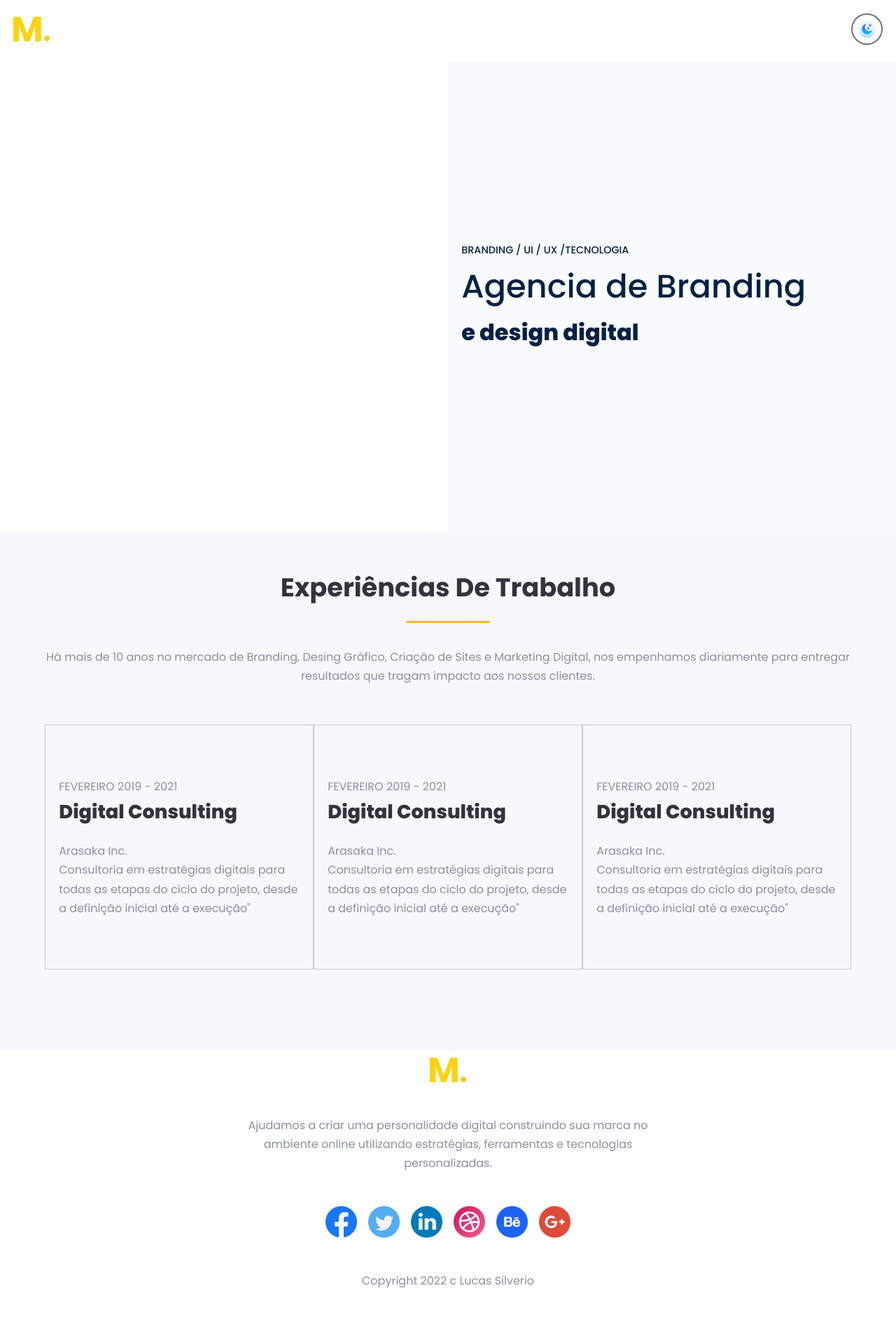
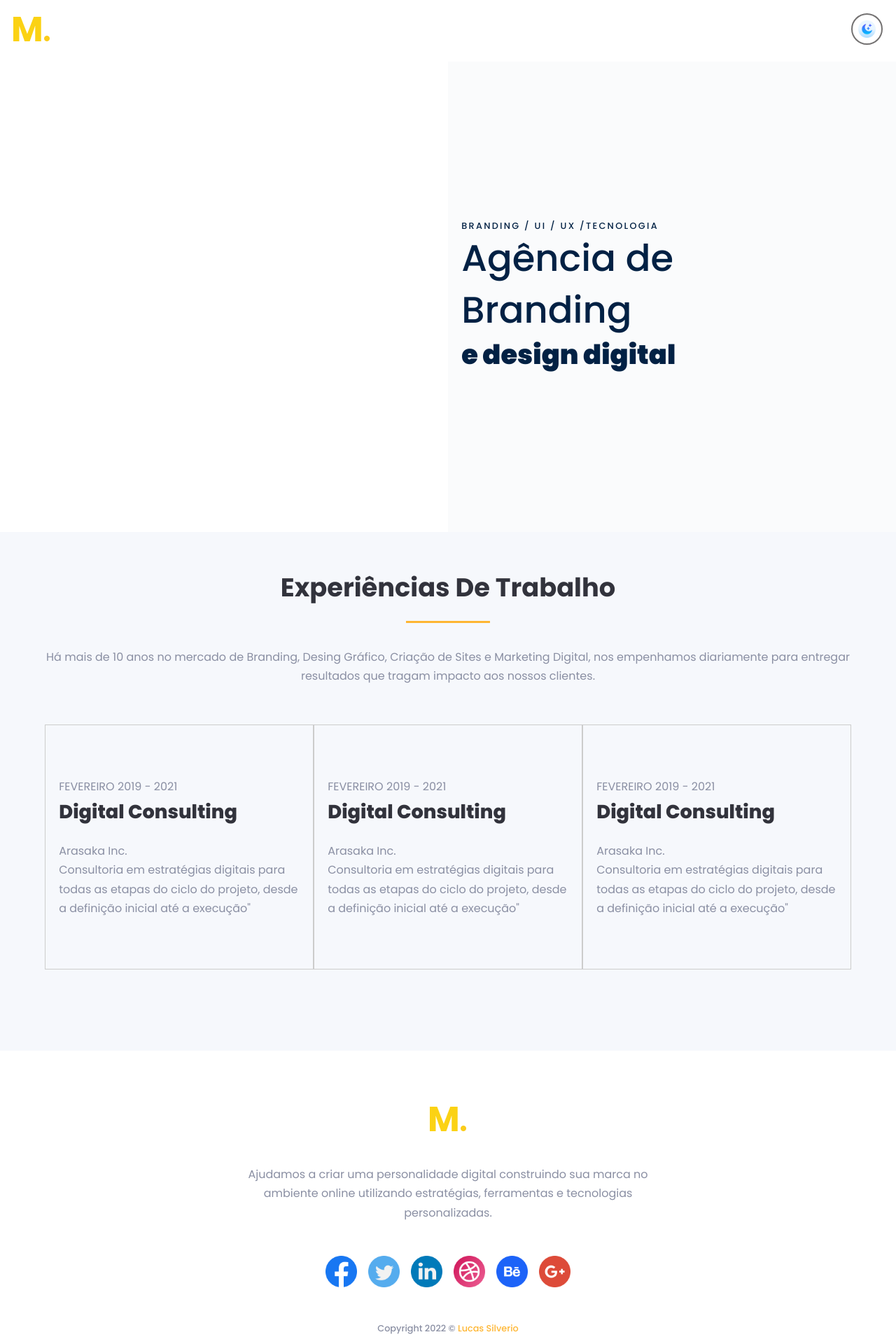
Before and after one commit to lukasilverio94/branding-agency, a React (Create React App) app: page / in a window 1280 px wide. Shown: the top 1920 px of the page at 70% size. Before the commit the page ends 1844 px from the top, so only its background shows below. Built offline with nearby package versions, Linux system fonts and the light colour scheme.

Commit message:
footer css done

```diff
--- a/src/components/BannerSection/index.jsx
+++ b/src/components/BannerSection/index.jsx
@@ -7,7 +7,7 @@ export default function BannerSection() {
 
       <div className="banner-content">
         <p>branding / ui / ux /tecnologia</p>
-        <h2>Agencia de Branding</h2>
+        <h2>Agência de Branding</h2>
         <span>e design digital</span>
       </div>
     </section>
--- a/src/components/BannerSection/style.css
+++ b/src/components/BannerSection/style.css
@@ -24,21 +24,24 @@
   flex-direction: column;
   justify-content: center;
   padding: 0 1.2rem;
+  line-height: 1.4;
   background-color: var(--bg-light);
   color: var(--text-banner);
 }
 
 .banner-content h2 {
-    font-size: 2.9rem;
-    font-weight: 500;
+  width: 60%;
+  font-size: 3.3rem;
+  font-weight: 500;
 }
 .banner-content p {
   text-transform: uppercase;
   font-weight: 500;
-  font-size: .9rem;
+  font-size: 0.8rem;
+  letter-spacing: 2.3px;
 }
 
 .banner-content span {
-    font-weight: 800;
-    font-size: 2rem;
+  font-weight: 900;
+  font-size: 2.4rem;
 }
--- a/src/components/Footer/index.jsx
+++ b/src/components/Footer/index.jsx
@@ -18,7 +18,7 @@ export default function Footer() {
         <img src="assets/google-plus.png" alt="google plus icon" />
       </div>
       <p>
-        Copyright 2022 c <span>Lucas Silverio</span>
+        Copyright 2022 &copy; <span>Lucas Silverio</span>
       </p>
     </footer>
   );
--- a/src/components/Footer/style.css
+++ b/src/components/Footer/style.css
@@ -1,11 +1,10 @@
 footer {
-  height: 40vh;
   background-color: var(--white);
   display: flex;
-  gap: 3rem;
   flex-direction: column;
   align-items: center;
   justify-content: center;
+  gap: 3rem;
   padding: 5rem 0 3rem 0;
 }
 
@@ -19,10 +18,19 @@ footer .footer-logo {
   width: auto;
   height: auto;
 }
+
+footer p:last-child {
+    font-size: .8rem;
+    font-weight: 500;
+}
+footer span {
+  color: var(--yellow);
+  font-weight: 500;
+}
 .social-icons {
   display: flex;
   flex-wrap: wrap;
-    gap: 1rem
+  gap: 1rem;
 }
 .social-icons img {
   height: 45px;
--- a/src/components/WorkExperienceSection/style.css
+++ b/src/components/WorkExperienceSection/style.css
@@ -1,4 +1,5 @@
 #work-experience-section {
+  width: 100%;
   display: flex;
   flex-direction: column;
   flex-wrap: wrap;
```
Lines whose indentation alone changed are shown as unchanged.
